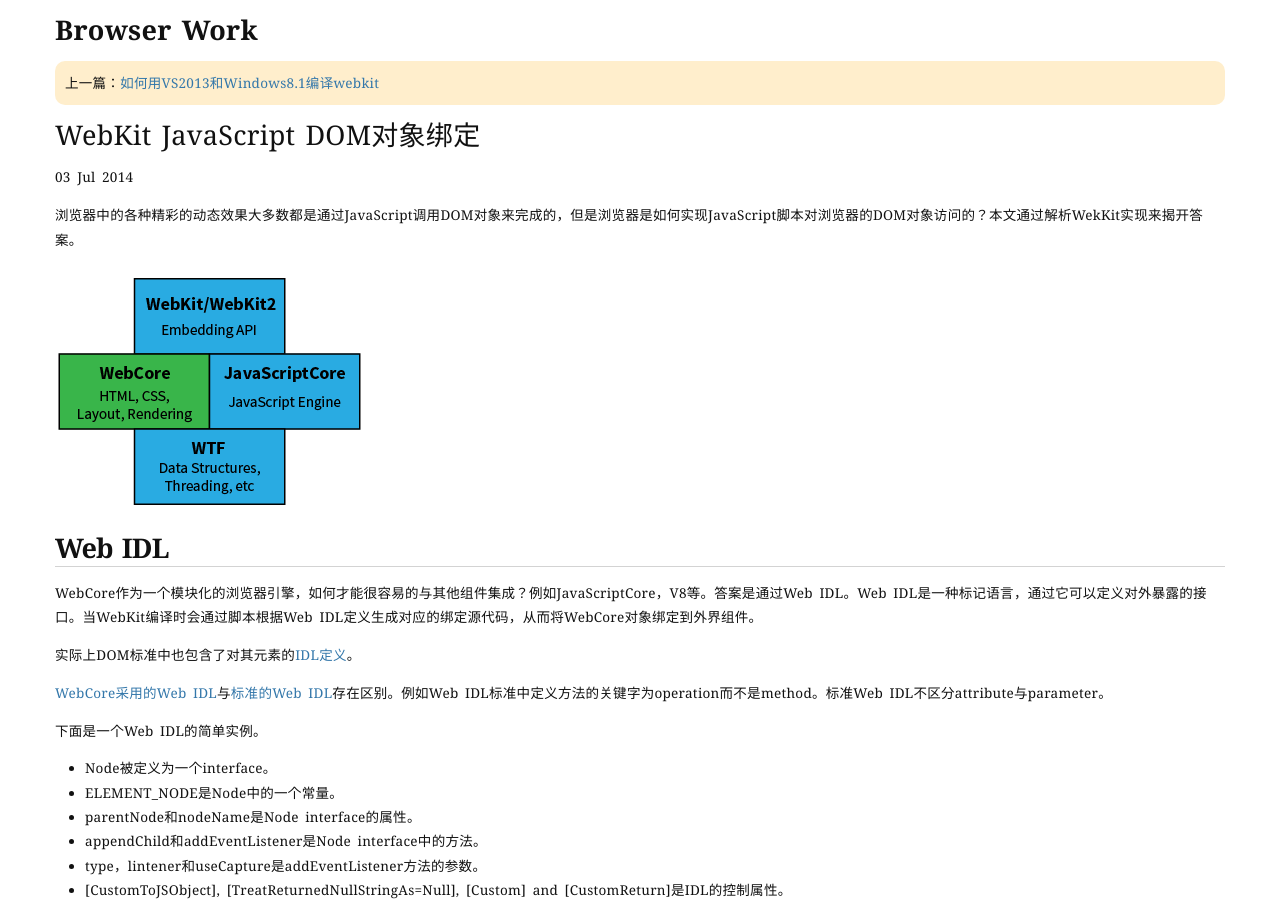
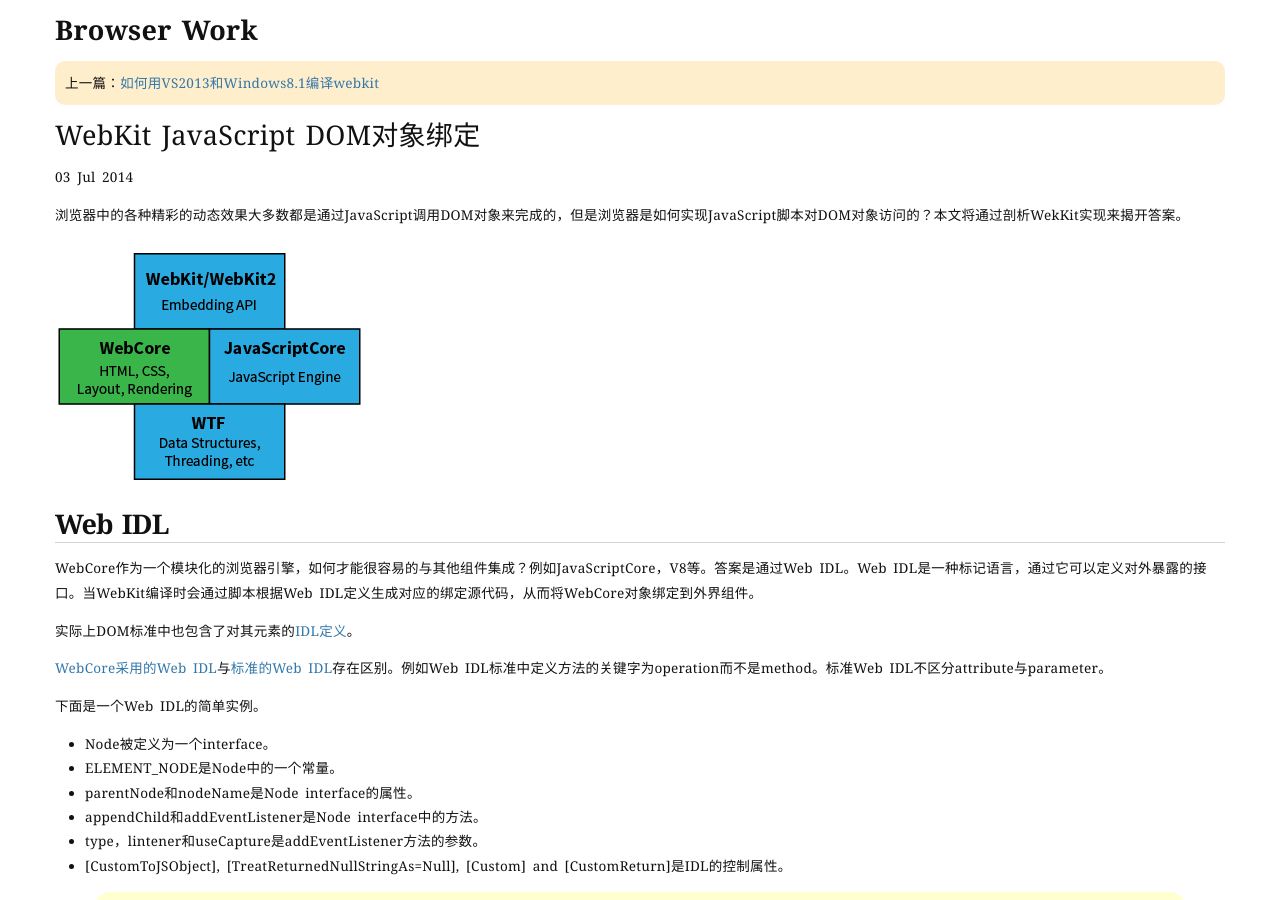
Before and after one commit to aaronz/aaronz.github.com, a Jekyll site: the page built from _posts/2014-07-03-webcore-javascript-dom-binding.markdown, in a window 1280 px wide and 900 px high. Built offline with Jekyll 4.4.1, drawn with Linux system fonts in a browser that asks for light colours; Markdown is read by kramdown in place of the engine named in the settings; comment, search, counter and statistics services are not loaded.

Commit message:
Refine post: update the front words.

```diff
--- a/_posts/2014-07-03-webcore-javascript-dom-binding.markdown
+++ b/_posts/2014-07-03-webcore-javascript-dom-binding.markdown
@@ -5,7 +5,7 @@
 categories: Mechanism
 ---
 
-浏览器中的各种精彩的动态效果大多数都是通过JavaScript调用DOM对象来完成的，但是浏览器是如何实现JavaScript脚本对浏览器的DOM对象访问的？本文通过解析WekKit实现来揭开答案。
+浏览器中的各种精彩的动态效果大多数都是通过JavaScript调用DOM对象来完成的，但是浏览器是如何实现JavaScript脚本对DOM对象访问的？本文将通过剖析WekKit实现来揭开答案。
 
 ![webkit](/assets/images/posts/webkit-arch.png)
 
```
